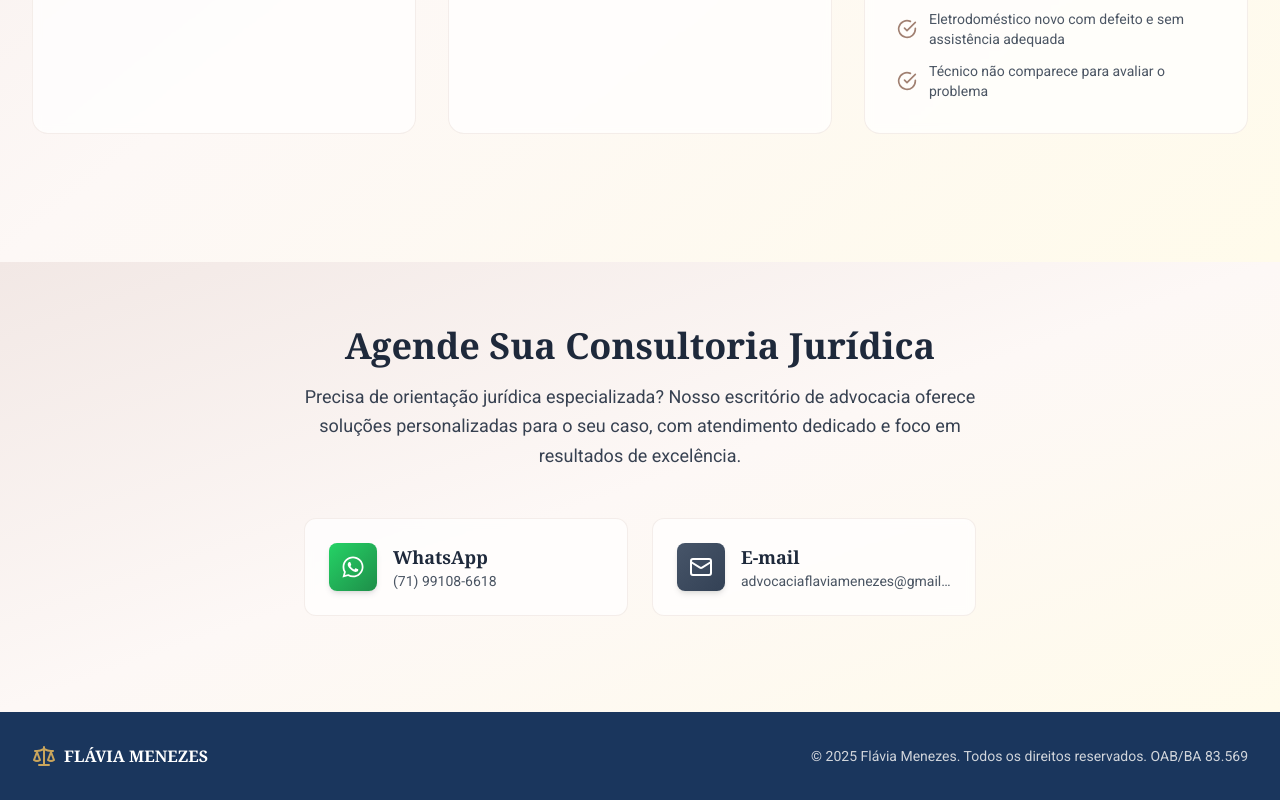
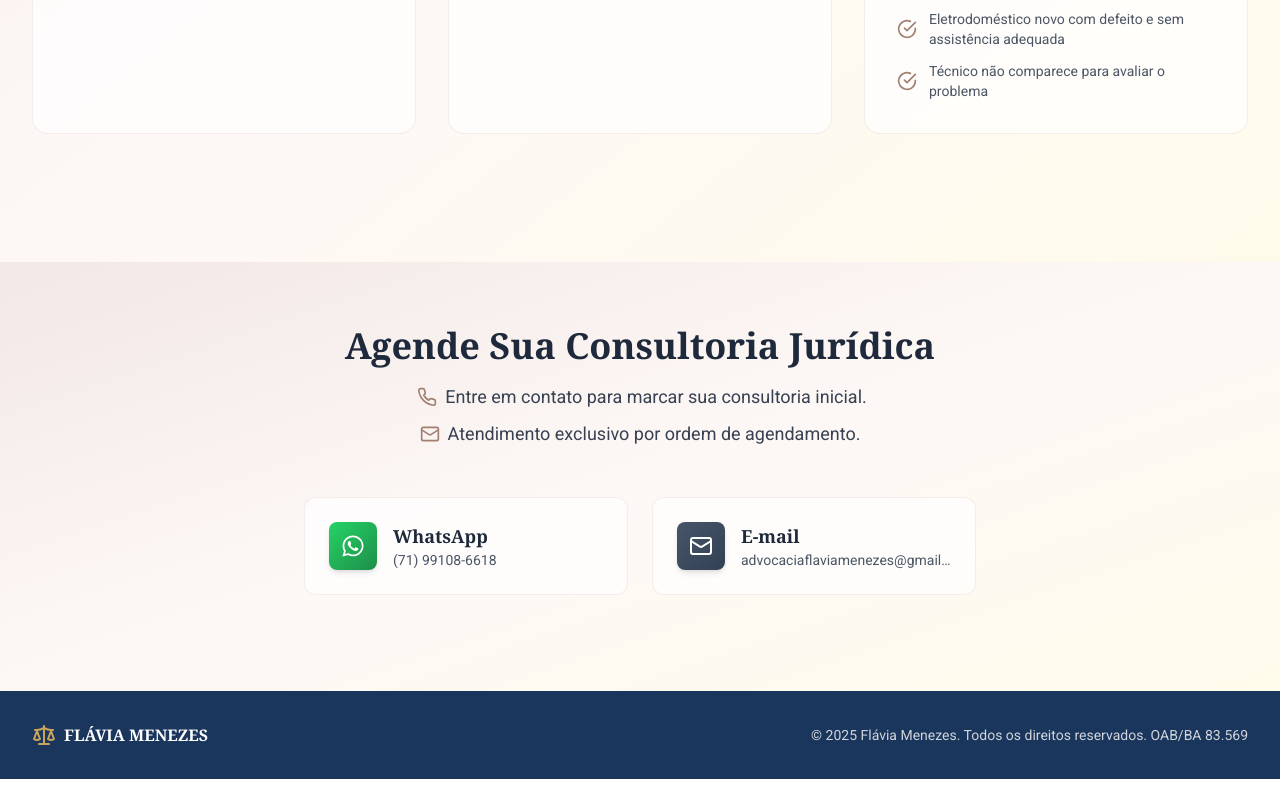
Before and after one commit to coutinho98/advflavia, a React (Vite) app: page / in a window 1280 px wide. Shown: the part 1748-2548 px from the top of the page. After the commit the page ends 2527 px from the top, so only its background shows below. Built offline with nearby package versions, Linux system fonts and the light colour scheme.

Commit message:
updates 2.0

```diff
--- a/src/components/Contact.tsx
+++ b/src/components/Contact.tsx
@@ -1,4 +1,4 @@
-import { Mail } from 'lucide-react';
+import { Mail, Phone } from 'lucide-react';
 import { FaWhatsapp } from 'react-icons/fa';
 
 const Contact = () => {
@@ -9,8 +9,13 @@ const Contact = () => {
           <h2 className="text-3xl md:text-4xl font-serif font-bold text-slate-800 dark:text-white transition-colors duration-400">
             Agende Sua Consultoria Jurídica
           </h2>
-          <p className="text-lg text-gray-700 dark:text-gray-300 leading-relaxed max-w-2xl mx-auto transition-colors duration-400">
-            Precisa de orientação jurídica especializada? Nosso escritório de advocacia oferece soluções personalizadas para o seu caso, com atendimento dedicado e foco em resultados de excelência.
+          <p className="text-lg text-gray-700 dark:text-gray-300 leading-relaxed max-w-2xl mx-auto transition-colors duration-400 text-center">
+            <span className="flex items-center justify-center mb-2">
+              <Phone className="text-warm-600 dark:text-amber-400 mr-2 ml-1 " size={20} /> Entre em contato para marcar sua consultoria inicial.
+            </span>
+            <span className="flex items-center justify-center">
+              <Mail className="text-warm-600 dark:text-amber-400 mr-2" size={20} /> Atendimento exclusivo por ordem de agendamento.
+            </span>
           </p>
         </div>
         <div className="max-w-2xl mx-auto">
```
